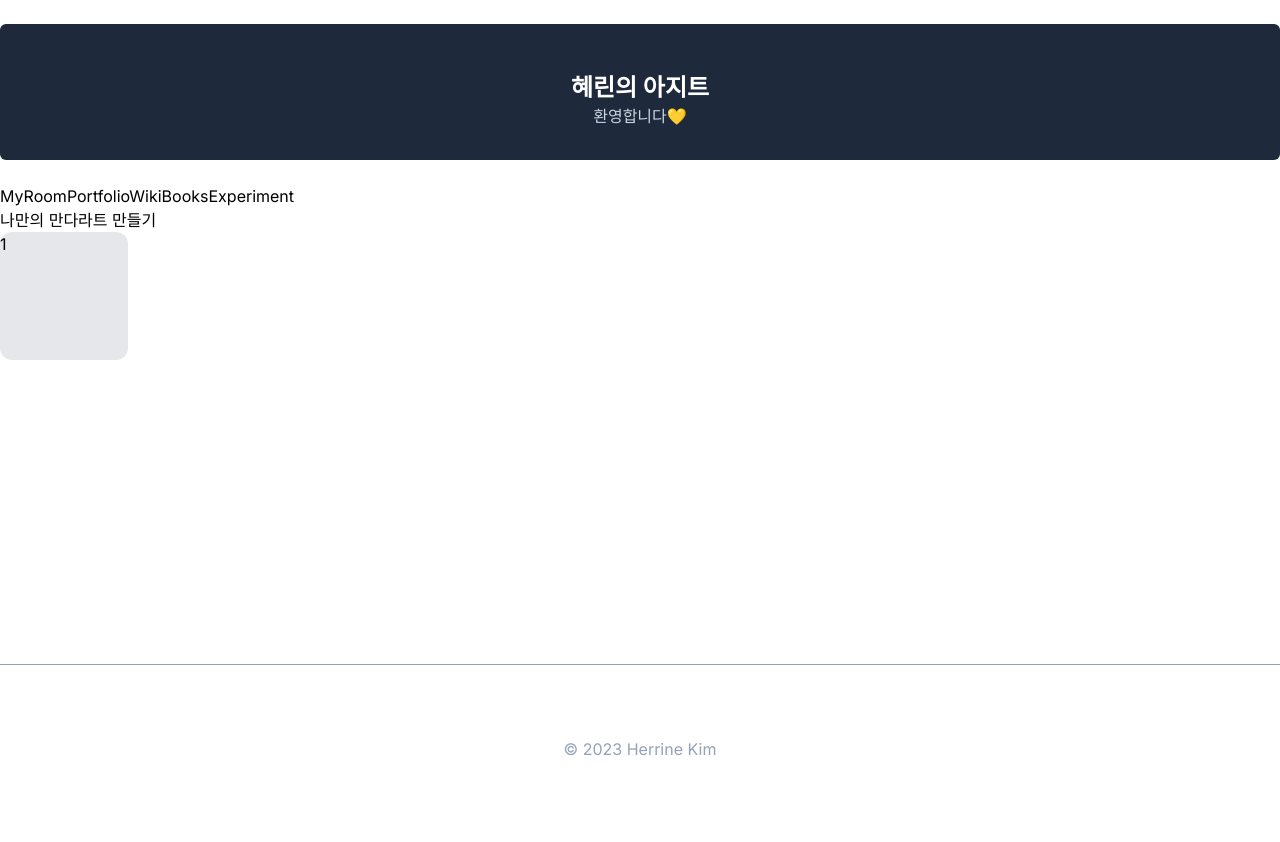
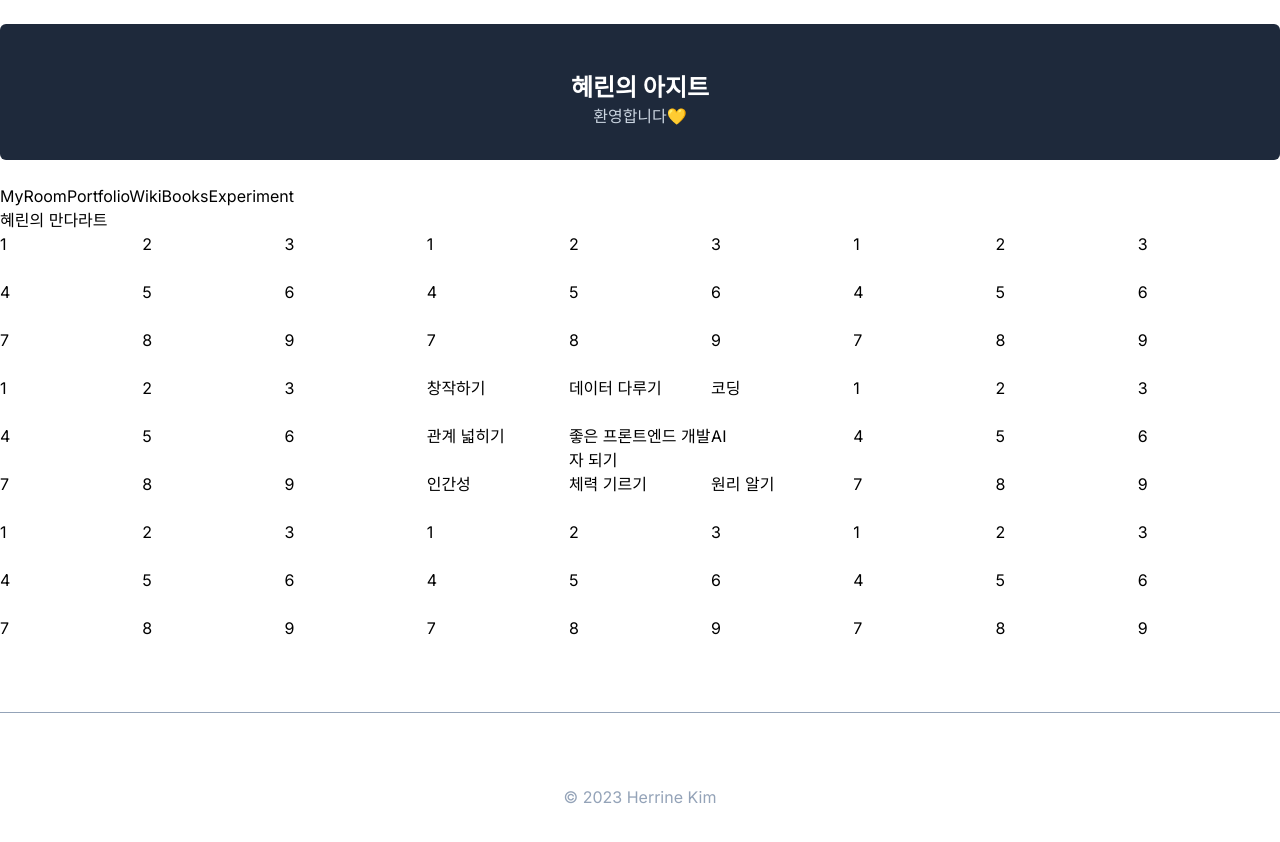
Before and after one commit to HerrineKim/homepage, a Next.js app: page /experiment/mandalart in a window 1280 px wide. Shown: the top 842 px of the page. Before the commit the page ends 809 px from the top, so only its background shows below. Built offline with nearby package versions, Linux system fonts and the light colour scheme.

Commit message:
🎨feat : 만다라트 만들기

```diff
--- a/src/app/experiment/mandalart/inputBox.tsx
+++ /dev/null
@@ -1,7 +0,0 @@
-export default function InputBox() {
-  return (
-    <>
-      <h1>InputBox</h1>
-    </>
-  )
-}
--- a/src/app/experiment/mandalart/nineBox.tsx
+++ b/src/app/experiment/mandalart/nineBox.tsx
@@ -1,7 +1,7 @@
 export default function NineBox() {
   return (
     <>
-      <h1>NineBox</h1>
+      <div className='grid grid-cols-3 grid-rows-3'>1</div>
     </>
   )
 }
--- a/src/app/experiment/mandalart/page.tsx
+++ b/src/app/experiment/mandalart/page.tsx
@@ -1,29 +1,107 @@
 'use client'
-
-import { useState, useEffect } from 'react'
-
 export default function MandalartPage() {
-  const [isFirstOpened, setIsFirstOpened] = useState(true)
-  const [isSecondOpened, setIsSecondOpened] = useState(false)
-  const [isThirdOpened, setIsThirdOpened] = useState(false)
-  const [isFourthOpened, setIsFourthOpened] = useState(false)
-  const [isFifthOpened, setIsFifthOpened] = useState(false)
-  const [isSixthOpened, setIsSixthOpened] = useState(false)
-  const [isSeventhOpened, setIsSeventhOpened] = useState(false)
-  const [isEighthOpened, setIsEighthOpened] = useState(false)
-  const [isNinthOpened, setIsNinthOpened] = useState(false)
-
   return (
     <>
-      <h1>나만의 만다라트 만들기</h1>
+      <h1>혜린의 만다라트</h1>
       <div className='grid grid-cols-3 grid-rows-3'>
-        <div className='col-span-1 row-span-1'>
-          <div
-            className='w-32 h-32 bg-gray-200 rounded-xl'
-            onClick={() => setIsFirstOpened(!isFirstOpened)}
-          >
-            {isFirstOpened && <p>1</p>}
-          </div>
+        <div className='grid grid-cols-3 grid-rows-3'>
+          <div>1</div>
+          <div>2</div>
+          <div>3</div>
+          <div>4</div>
+          <div>5</div>
+          <div>6</div>
+          <div>7</div>
+          <div>8</div>
+          <div>9</div>
+        </div>
+        <div className='grid grid-cols-3 grid-rows-3'>
+          <div>1</div>
+          <div>2</div>
+          <div>3</div>
+          <div>4</div>
+          <div>5</div>
+          <div>6</div>
+          <div>7</div>
+          <div>8</div>
+          <div>9</div>
+        </div>
+        <div className='grid grid-cols-3 grid-rows-3'>
+          <div>1</div>
+          <div>2</div>
+          <div>3</div>
+          <div>4</div>
+          <div>5</div>
+          <div>6</div>
+          <div>7</div>
+          <div>8</div>
+          <div>9</div>
+        </div>
+        <div className='grid grid-cols-3 grid-rows-3'>
+          <div>1</div>
+          <div>2</div>
+          <div>3</div>
+          <div>4</div>
+          <div>5</div>
+          <div>6</div>
+          <div>7</div>
+          <div>8</div>
+          <div>9</div>
+        </div>
+        <div className='grid grid-cols-3 grid-rows-3'>
+          <div>창작하기</div>
+          <div>데이터 다루기</div>
+          <div>코딩</div>
+          <div>관계 넓히기</div>
+          <div>좋은 프론트엔드 개발자 되기</div>
+          <div>AI</div>
+          <div>인간성</div>
+          <div>체력 기르기</div>
+          <div>원리 알기</div>
+        </div>
+        <div className='grid grid-cols-3 grid-rows-3'>
+          <div>1</div>
+          <div>2</div>
+          <div>3</div>
+          <div>4</div>
+          <div>5</div>
+          <div>6</div>
+          <div>7</div>
+          <div>8</div>
+          <div>9</div>
+        </div>
+        <div className='grid grid-cols-3 grid-rows-3'>
+          <div>1</div>
+          <div>2</div>
+          <div>3</div>
+          <div>4</div>
+          <div>5</div>
+          <div>6</div>
+          <div>7</div>
+          <div>8</div>
+          <div>9</div>
+        </div>
+        <div className='grid grid-cols-3 grid-rows-3'>
+          <div>1</div>
+          <div>2</div>
+          <div>3</div>
+          <div>4</div>
+          <div>5</div>
+          <div>6</div>
+          <div>7</div>
+          <div>8</div>
+          <div>9</div>
+        </div>
+        <div className='grid grid-cols-3 grid-rows-3'>
+          <div>1</div>
+          <div>2</div>
+          <div>3</div>
+          <div>4</div>
+          <div>5</div>
+          <div>6</div>
+          <div>7</div>
+          <div>8</div>
+          <div>9</div>
         </div>
       </div>
     </>
```
